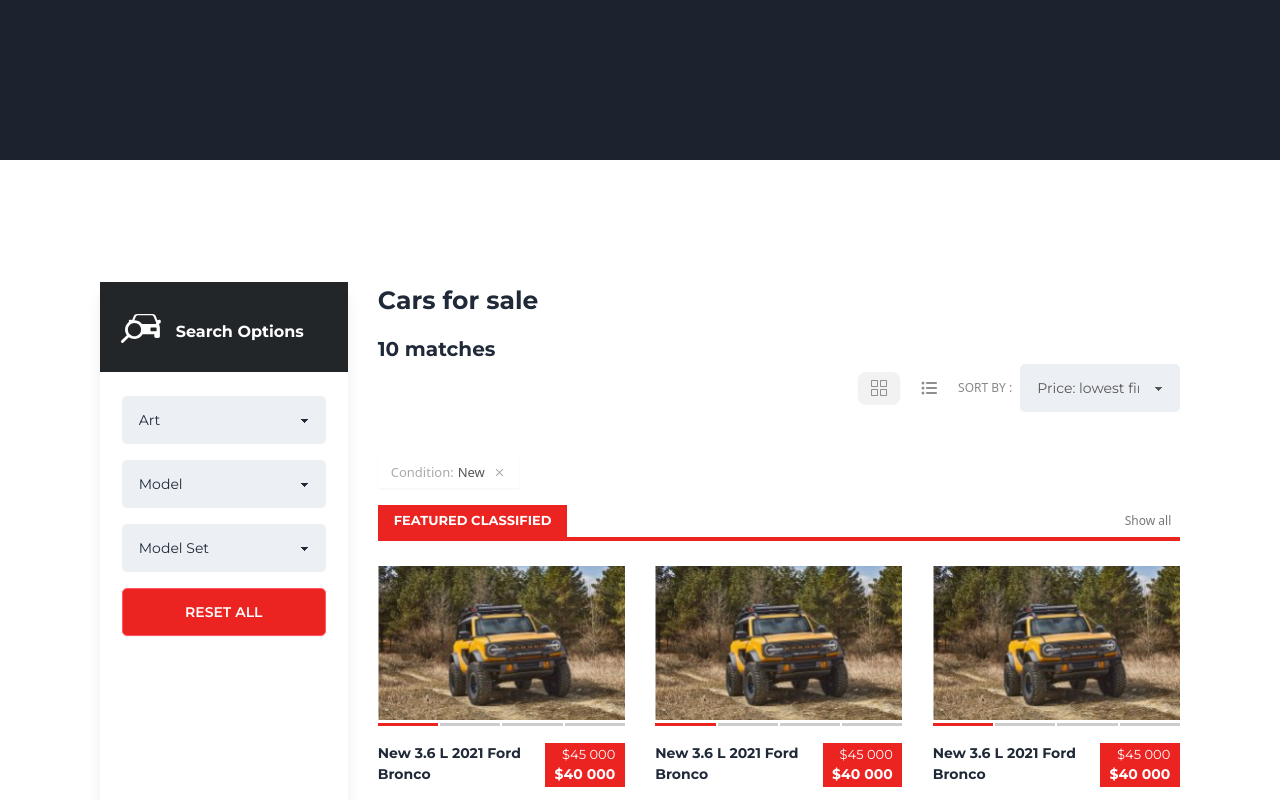
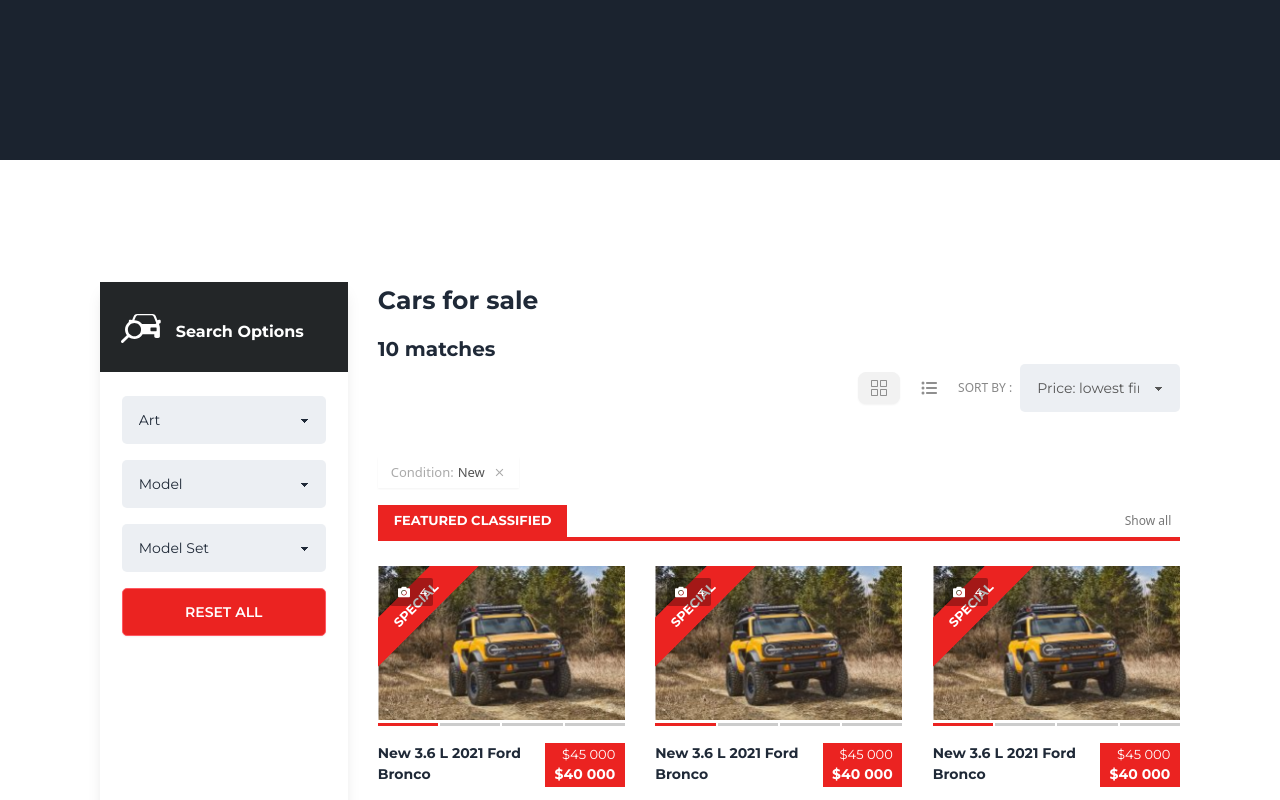
Before and after one commit to RohmadEW/janson-car-dealer, a Next.js app: page / in a window 1280 px wide. Shown: the top 800 px of the page. Built offline with nearby package versions, Linux system fonts and the light colour scheme.

Commit message:
feat: card

```diff
--- a/src/app/components/Card.tsx
+++ b/src/app/components/Card.tsx
@@ -1,5 +1,5 @@
 import Image from "next/image";
-import { FaBox, FaShoppingBag } from "react-icons/fa";
+import { FaBox, FaCamera, FaShoppingBag } from "react-icons/fa";
 import { FiRepeat } from "react-icons/fi";
 
 import { FaPhone } from "react-icons/fa";
@@ -9,7 +9,18 @@
 export default function Card() {
   return (
     <div className="w-[247px]">
-      <div className="w-[247px] h-[155px]">
+      <div className="w-[247px] h-[155px] relative">
+        <Image
+          src="/images/special.svg"
+          width={125}
+          height={22}
+          alt="Special"
+          className="absolute top-0 left-0"
+        />
+        <div className="absolute top-3 left-3 flex items-center gap-2 text-white bg-black bg-opacity-30 rounded-[2px] p-[6px]">
+          <FaCamera className="h-[12px]" />
+          <div className="text-[11px] font-medium">4</div>
+        </div>
         <Image src="/images/car-1.png" width={247} height={155} alt="Car" />
       </div>
       <div className="grid grid-cols-4 gap-[2px] mt-[2px]">
```
Also changed, not shown: public/images/special.svg (added).
